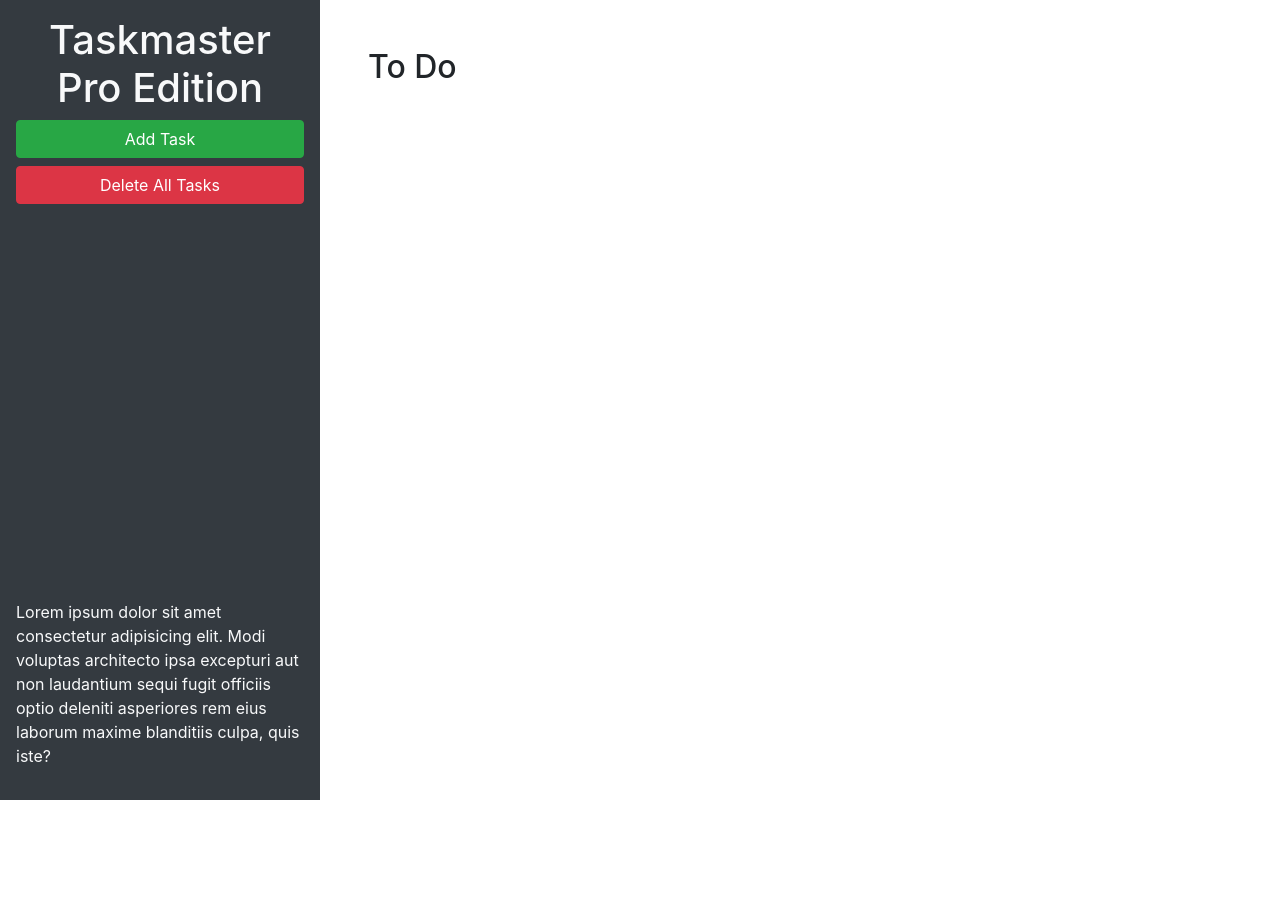
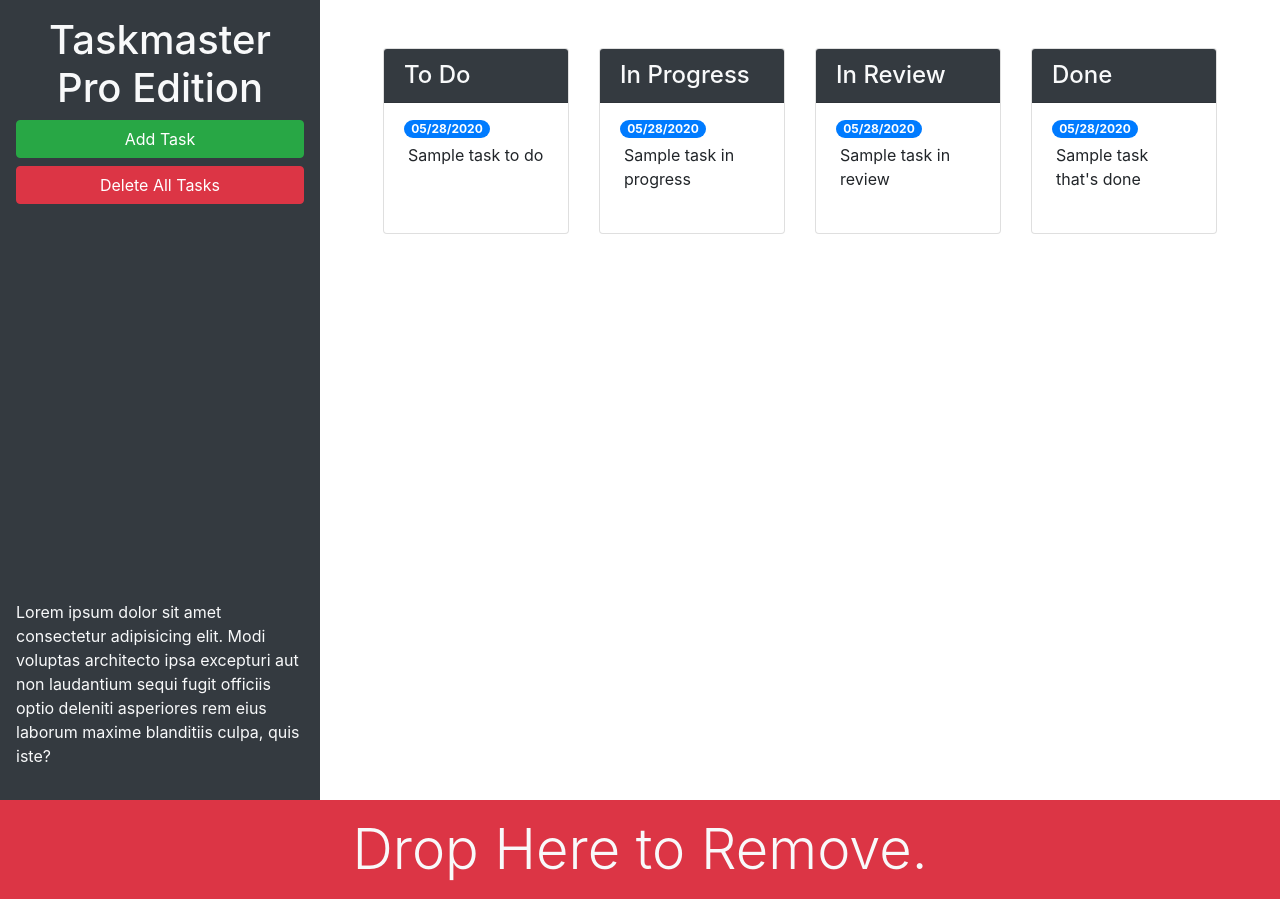
Before and after one commit to Boris-Veselov/taskmaster-pro, a plain HTML site: page index.html in a window 1280 px wide. Before the commit the page ends 800 px from the top, so only its background shows below. Drawn offline with nearby package versions, Linux system fonts and the light colour scheme.

Commit message:
bootstrap branch

```diff
--- a/index.html
+++ b/index.html
@@ -13,21 +13,85 @@
 <body>
 
   <div class="row min-vh-100 no-gutters">
-    <header class="col-12 col-lg-3 bg-dark text-light d-flex flex-column p-4 p-lg-3">
+    <header class="col-12 col-lg-3 bg-dark text-light sticky-top d-flex flex-column p-4 p-lg-3">
       <h1 class="text-center">Taskmaster Pro Edition</h1>
       <button id="create-task" class="btn btn-block btn-success" data-toggle="modal" data-target="#task-form-modal">Add
         Task</button>
       <button id="remove-tasks" class="btn btn-block btn-danger">Delete All Tasks</button>
-      <p class="mt-auto">Lorem ipsum dolor sit amet consectetur adipisicing elit. Modi voluptas architecto ipsa excepturi aut non
+      <p class="mt-auto d-none d-lg-block">Lorem ipsum dolor sit amet consectetur adipisicing elit. Modi voluptas architecto ipsa excepturi aut non
         laudantium sequi fugit officiis optio deleniti asperiores rem eius laborum maxime blanditiis culpa, quis iste?
       </p>
     </header>
-    <main class="col-12 col-lg-9">
-      <div class="m-5">
-        <h2>To Do</h2>
-        <ul id="list-toDo" class="list-group"> </ul>
+    <main class="col-12 col-lg-9 d-flex flex-column">
+      <div class="m-5 row justify-content-around">
+        <!-- todo start -->
+        <div class="col-12 col-md-6 col-xl-3 mb-3">
+          <div class="card">
+          <h4 class="card-header bg-dark text-light">
+            To Do
+          </h4>
+          <ul id="list-toDo" class="list-group list-group-flush">
+            <li class="list-group-item">
+              <span class="badge badge-primary badge-pill">05/28/2020</span>
+              <p class="m-1">Sample task to do</p>
+            </li>
+          </ul>
+        </div>
       </div>
+      <!-- todo end -->
+      <!-- in progress start -->
+      <div class="col-12 col-md-6 col-xl-3 mb-3">
+        <div class="card">
+          <h4 class="card-header bg-dark text-light">
+            In Progress
+          </h4>
+          <ul id="list-inProgress" class="list-group list-group-flush">
+            <li class="list-group-item">
+              <span class="badge badge-primary badge-pill">05/28/2020</span>
+              <p class="m-1">Sample task in progress</p>
+            </li>
+          </ul>
+        </div>
+      </div>
+
+      <!-- in progress end -->
+      <!-- in review start -->
+      <div class="col-12 col-md-6 col-xl-3 mb-3">
+        <div class="card">
+          <h4 class="card-header bg-dark text-light">
+            In Review
+          </h4>
+          <ul id="list-inReview" class="list-group list-group-flush">
+            <li class="list-group-item">
+              <span class="badge badge-primary badge-pill">05/28/2020</span>
+              <p class="m-1">Sample task in review</p>
+            </li>
+          </ul>
+        </div>
+      </div>
+      <!-- in review end -->
+      <!-- done start -->
+      <div class="col-12 col-md-6 col-xl-3 mb-3">
+        <div class="card">
+          <h4 class="card-header bg-dark text-light">
+            Done
+          </h4>
+          <ul id="list-Done" class="list-group list-group-flush">
+            <li class="list-group-item">
+              <span class="badge badge-primary badge-pill">05/28/2020</span>
+              <p class="m-1">Sample task that's done</p>
+            </li>
+          </ul>
+        </div>
+      </div>
+        <!-- done end -->
     </main>
+  </div>
+
+  <div id="trash">
+    <div class="w-100 bg-danger p-3 text-center text-light display-4 mt-auto">
+      Drop Here to Remove.
+    </div>
   </div>
 
   <!-- Modal -->
@@ -45,11 +109,11 @@
           <form>
             <div class="form-group">
               <label for="modalTaskDescription">Task description</label>
-              <textarea id="modalTaskDescription" rows="3"></textarea>
+              <textarea id="modalTaskDescription" rows="3" class="form-control"></textarea>
             </div>
             <div class="form-group">
               <label for="modalDueDate">Due date</label>
-              <input type="text" id="modalDueDate" placeholder="mm/dd/yyyy" autocomplete="off" />
+              <input type="text" class="form-control" id="modalDueDate" placeholder="mm/dd/yyyy" autocomplete="off" />
             </div>
           </form>
         </div>
```
